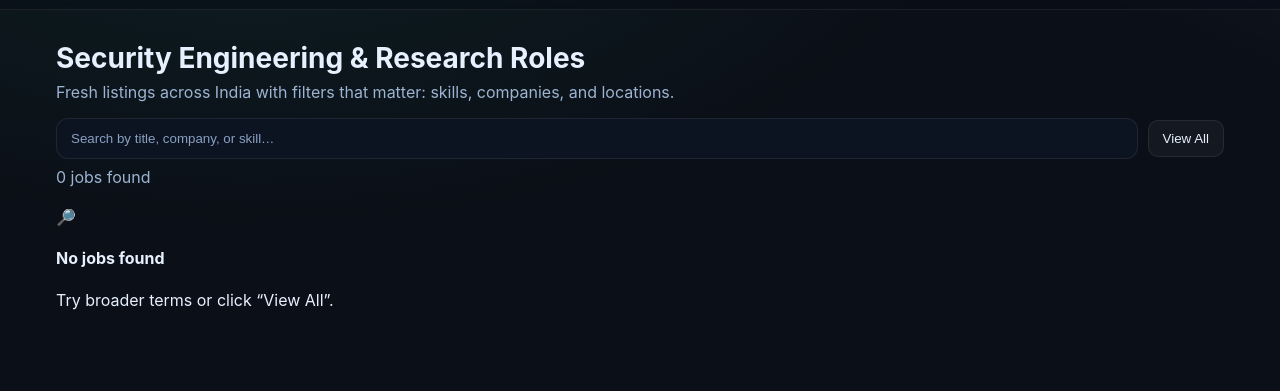
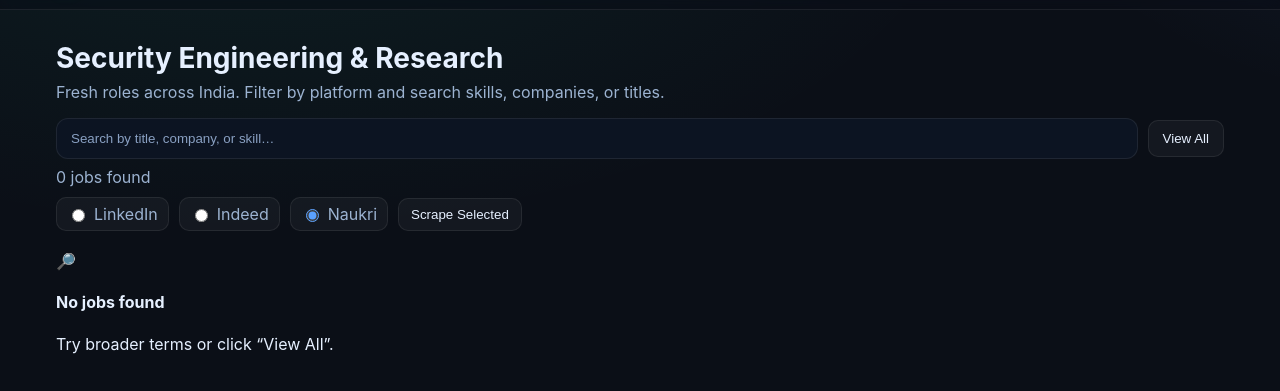
Before and after one commit to Abhishek-Gali/Mini-prjech-Collge-Fair, a website: page Frontend/index.html in a window 1280 px wide. Shown: the part 47-438 px from the top of the page. Drawn offline with Linux system fonts and the light colour scheme; no server answers.

Commit message:
modified:   Frontend/index.html 	modified:   Frontend/style.css

```diff
--- a/Frontend/index.html
+++ b/Frontend/index.html
@@ -23,14 +23,23 @@
 
   <main>
     <section class="hero">
-      <h1 class="hero__title">Security Engineering & Research Roles</h1>
-      <p class="hero__subtitle">Fresh listings across India with filters that matter: skills, companies, and locations.</p>
+      <h1 class="hero__title">Security Engineering & Research</h1>
+      <p class="hero__subtitle">Fresh roles across India. Filter by platform and search skills, companies, or titles.</p>
+
       <div class="toolbar">
         <input id="job-search-input" type="search" class="toolbar__search" placeholder="Search by title, company, or skill…" aria-label="Search jobs" />
         <button id="view-all-btn" class="btn btn--ghost">View All</button>
       </div>
+
       <div class="meta-line">
         <span id="jobs-count">0 jobs found</span>
+      </div>
+
+      <div class="platform-picker">
+        <label><input type="radio" name="platform" value="linkedin"> LinkedIn</label>
+        <label><input type="radio" name="platform" value="indeed"> Indeed</label>
+        <label><input type="radio" name="platform" value="naukri" checked> Naukri</label>
+        <button id="scrape-selected" class="btn">Scrape Selected</button>
       </div>
     </section>
 
--- a/Frontend/style.css
+++ b/Frontend/style.css
@@ -1,4 +1,4 @@
-/* === Cyber minimal theme === */
+/* === Cyber minimal theme with platform picker === */
 :root {
   --bg: #0b0f17;
   --bg-elev: #0e1523;
@@ -37,6 +37,8 @@ body.ui-dark {
 .hero { max-width: 1200px; margin: 32px auto 8px; padding: 0 16px; }
 .hero__title { margin: 0 0 8px; font-size: 28px; line-height: 1.15; }
 .hero__subtitle { margin: 0 0 16px; color: var(--muted); }
+
+/* Toolbar */
 .toolbar { display:flex; gap:10px; align-items:center; }
 .toolbar__search {
   flex: 1; padding: 12px 14px; border-radius: 12px;
@@ -48,6 +50,12 @@ body.ui-dark {
 .btn { border: 1px solid var(--border); background: rgba(255,255,255,0.04); color: var(--text); border-radius: 10px; padding: 10px 14px; cursor: pointer; }
 .btn--ghost:hover { background: rgba(255,255,255,0.07); }
 .meta-line { margin-top: 8px; color: var(--muted); }
+
+/* Platform picker */
+.platform-picker { display:flex; gap:10px; align-items:center; margin-top:10px; flex-wrap: wrap; }
+.platform-picker label { display:flex; gap:6px; align-items:center; color: var(--muted); padding:6px 10px; border:1px solid var(--border); border-radius:10px; background: rgba(255,255,255,0.04); cursor:pointer; }
+.platform-picker input[type="radio"] { accent-color: #5aa1ff; }
+.platform-picker .btn { padding:8px 12px; }
 
 /* Grid + cards */
 .jobs-wrap { max-width: 1200px; margin: 20px auto 60px; padding: 0 16px; }
@@ -93,7 +101,7 @@ body.ui-dark {
 /* Toast */
 .toast { position: fixed; left: 50%; transform: translateX(-50%); bottom: 18px; padding: 10px 12px; border-radius: 10px; background: rgba(192,28,40,0.12); border:1px solid rgba(192,28,40,0.25); color:#ffd7d9; }
 
-/* Accessibility tweaks */
+/* Accessibility */
 @media (prefers-reduced-motion: reduce) {
   .job-card, .toolbar__search, .menu__link, .loader-mini .dot { transition: none !important; animation: none !important; }
 }
```
